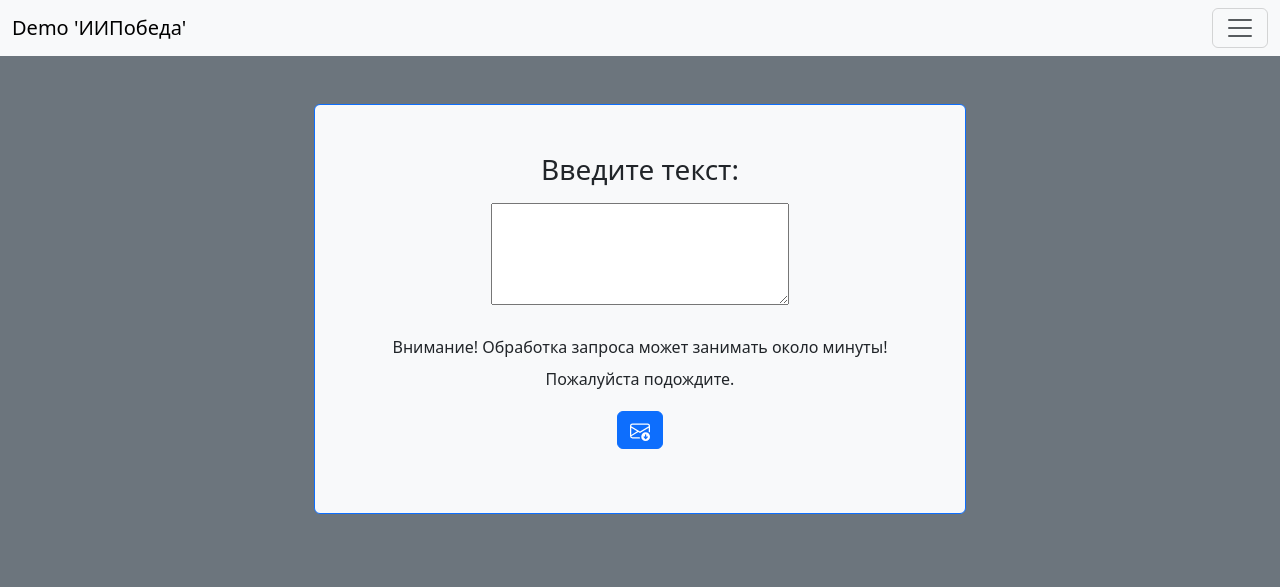
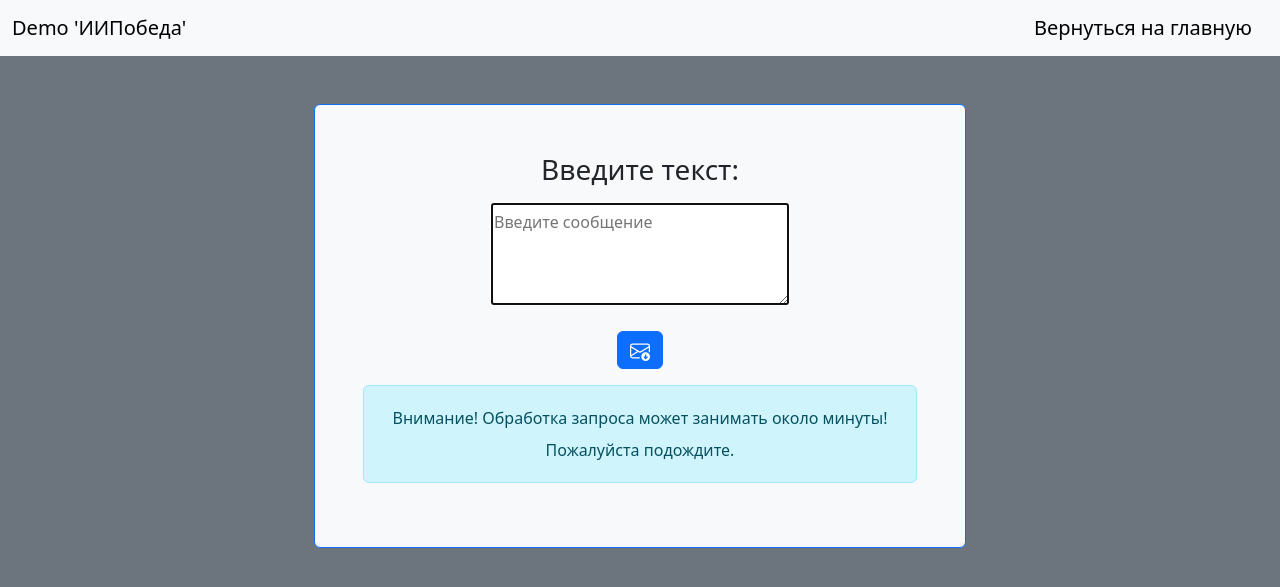
Before and after one commit to kvadimas/portal, a Django app: page /prototype/ml_promobot/ in a window 1280 px wide. Shown: the top 587 px of the page. Run offline with Django 4.2, Linux system fonts and the light colour scheme; parts of the project's set-up code (start-up, migrations or seed data) failed here and were passed over; some libraries are stand-ins or nearby versions.

Commit message:
Визуальное улучшение сервиса классификации

```diff
--- a/portal/blog/forms.py
+++ b/portal/blog/forms.py
@@ -20,8 +20,10 @@ class SignInForm(forms.Form):
 
 
 class MlPromobotInForm(forms.Form):
-    text = forms.CharField(label='', widget=forms.Textarea(attrs={"cols": "30", "rows": "3"}))
-    #group = forms.CharField(label='Group', max_length=100)
-    #sub = forms.CharField(label='Subject', max_length=100)
-    #location = forms.CharField(label='Location', max_length=100)
-    #department = forms.CharField(label='Department', max_length=100)
+    text = forms.CharField(label='', widget=forms.Textarea(
+        attrs={
+            "cols": "30",
+            "rows": "3",
+            "placeholder": "Введите сообщение",
+            "required": "required",
+            "autofocus": "autofocus"}))
--- a/portal/templates/prototype/ml_promobot.html
+++ b/portal/templates/prototype/ml_promobot.html
@@ -8,22 +8,7 @@
     <nav class="navbar bg-body-tertiary" aria-label="Light offcanvas navbar">
       <div class="container-fluid">
         <a class="navbar-brand" href="#">Demo 'ИИПобеда'</a>
-        <button class="navbar-toggler" type="button" data-bs-toggle="offcanvas" data-bs-target="#offcanvasNavbarLight" aria-controls="offcanvasNavbarLight" aria-label="Toggle navigation"><span class="navbar-toggler-icon"></span></button>
-        <div class="offcanvas offcanvas-end" tabindex="-1" id="offcanvasNavbarLight" aria-labelledby="offcanvasNavbarLightLabel">
-          <div class="offcanvas-header">
-            <h5 class="offcanvas-title" id="offcanvasNavbarLightLabel">Documentation</h5>
-            <button type="button" class="btn-close" data-bs-dismiss="offcanvas" aria-label="Close"></button>
-          </div>
-          <div class="offcanvas-body">
-            <ul class="navbar-nav justify-content-end flex-grow-1 pe-3">
-              <li class="nav-item">
-                <a class="nav-link active" aria-current="page" href="/docs/">Swagger</a>
-              </li>
-              <li class="nav-item">
-                <a class="nav-link" href="/redoc/">Redoc</a>
-              </li>
-            </ul>
-          </div>
+        <a class="navbar-brand" href="/">Вернуться на главную</a>
         </div>
       </div>
     </nav>
@@ -38,13 +23,9 @@
                 <div class="form-group">
                   {% csrf_token %}
                   {{ form.as_p }}
-                  <!--  <textarea name="text" placeholder="Введите сообщение" class="form-control form-control-lg" required autofocus></textarea>
-
-                        <input type="text" id="text" name="text" class="form-control form-control-lg" required>
-                          -->
                 </div>
               </p>
-              <p>Внимание! Обработка запроса может занимать около минуты! Пожалуйста подождите.</p>
+              <p></p>
               <p>
                 <button type="submit" class="btn btn-primary">
                   <svg xmlns="http://www.w3.org/2000/svg" width="20" height="20" fill="currentColor" class="bi bi-envelope-arrow-down" viewBox="0 0 16 16">
@@ -54,17 +35,9 @@
                 </button>
               </p>
             </form>
-            <div id="result"></div>
-            <div id="error"></div>
-            <!--  <div>
-                    <hr>
-                    <h2>Ответ:</h2>
-                    <p>Группа: <span id="group"></span></p>
-                    <p>Подгруппа: <span id="sub"></span></p>
-                    <p>Локация: <span id="location"></span></p>
-                    <p>Департамент: <span id="department"></span></p>
-                    <p>Текст: <span id="result"></span></p>
-                </div>  -->
+            <div class="alert alert-info" role="alert" id="result">
+              Внимание! Обработка запроса может занимать около минуты! Пожалуйста подождите.
+            </div>
           </div>
         </div>
       </div>
```
